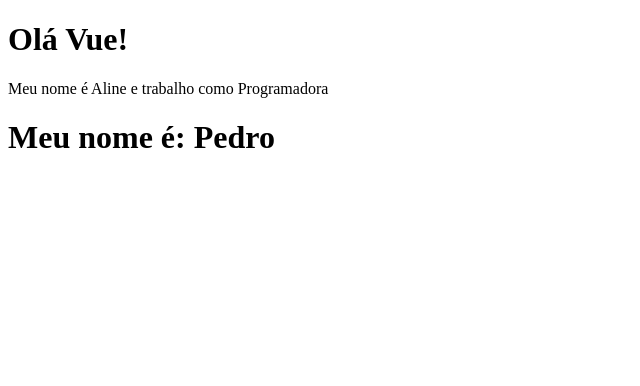
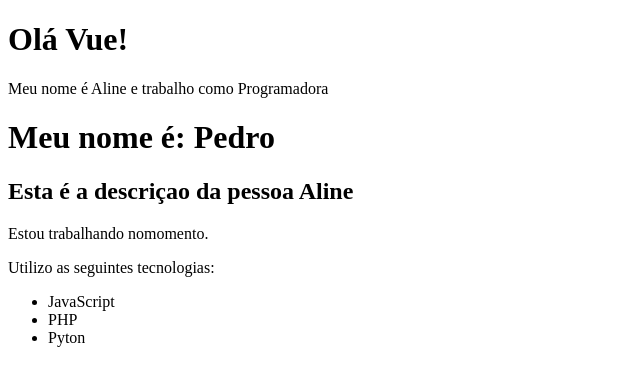
Before and after one commit to AlineG18/Curso_Vue-HoraDeCodar, a Vue app in the folder siteweb_pedidosp1/: page / in a window 1280 px wide. Shown: the top 386 px of the page, without its empty margins (0-640 px from the left). Built offline with nearby package versions, Linux system fonts and the light colour scheme.

Commit message:
Add Aula8
Aula8-Hierarquia de componentes;

```diff
--- a/siteweb_pedidosp1/src/App.vue
+++ b/siteweb_pedidosp1/src/App.vue
@@ -2,18 +2,21 @@
   <div>
   <PrimeiroComponente/>
   <LifeCycle/>
+  <Pessoa/>
 </div>
 </template>
 
 <script>
 import PrimeiroComponente from './components/PrimeiroComponente.vue'
 import LifeCycle from './components/LifeCycle.vue'
+import Pessoa from './components/Pessoa.vue'
 
 export default{
   name:'App',
   components:{
       PrimeiroComponente,
-      LifeCycle
+      LifeCycle,
+      Pessoa
   }
 }
 </script>
--- /dev/null
+++ b/siteweb_pedidosp1/src/components/Info.vue
@@ -0,0 +1,17 @@
+<template>
+  <div>
+    <p>Estou trabalhando nomomento.</p>
+    <p>Utilizo as seguintes tecnologias:</p>
+    <ul>
+      <li>JavaScript</li>
+      <li>PHP</li>
+      <li>Pyton</li>
+    </ul>
+  </div>
+</template>
+
+<script>
+export default {
+  name: "Info",
+};
+</script>
--- /dev/null
+++ b/siteweb_pedidosp1/src/components/Pessoa.vue
@@ -0,0 +1,22 @@
+<template>
+  <div>
+    <h2>Esta é a descriçao da pessoa {{ nome }}</h2>
+    <Info/>
+  </div>
+</template>
+
+<script>
+import Info from "./Info.vue";
+
+export default {
+  name: "Pessoa",
+  components: {
+    Info
+  },
+  data() {
+    return {
+      nome: "Aline",
+    }
+  }
+}
+</script>
```
Also changed, not shown: 1 other file (tests, documents, lock files or other folders).
